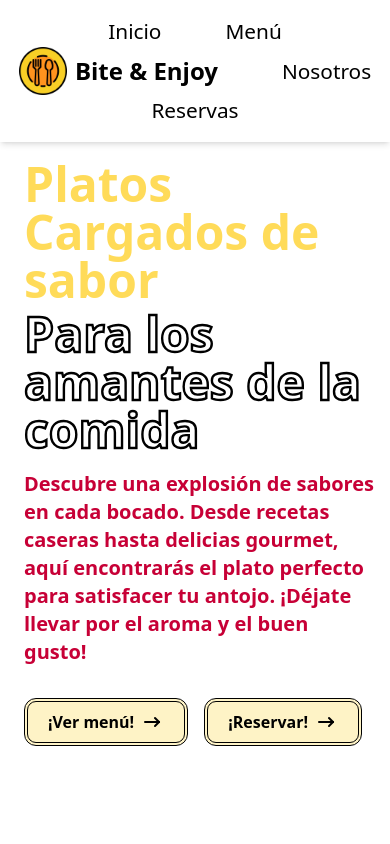
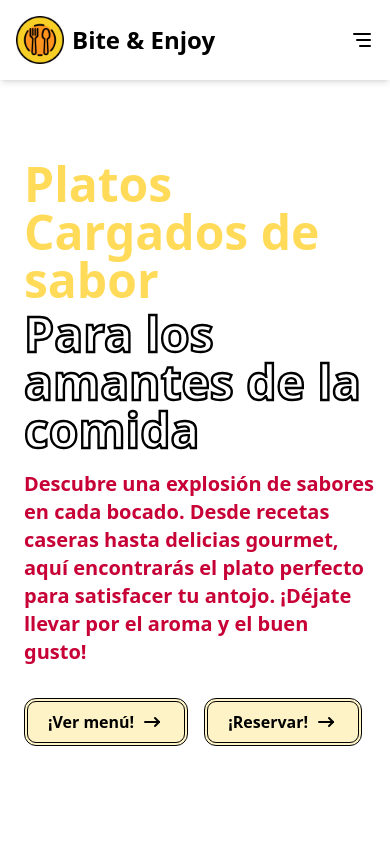
Before and after one commit to EmmanuellSk8/restaurant-react, a React (Vite) app: page / in a window 390 px wide. Shown: the top 844 px of the page. Built offline with nearby package versions, Linux system fonts and the light colour scheme.

Commit message:
header responsive completed

```diff
--- a/src/App.jsx
+++ b/src/App.jsx
@@ -6,6 +6,10 @@ import About from './components/About';
 import ContainerMenu from './components/ContainerMenu';
 import Footer from './components/Footer';
 import Header from './components/Header';
+import CreateReservation from './components/CreateReservation';
+import GetReservation from './components/GetReservation';
+import UpdateReservation from './components/UpdateReservation';
+import DeleteReservation from './components/DeleteReservation';
 
 
 function App() {
--- /dev/null
+++ b/src/components/ContainerReservation.jsx
@@ -0,0 +1,12 @@
+export default function ContainerReservation() {
+
+
+    return(
+
+        <>
+
+        <h1>RESERVATION</h1>
+
+        </>
+    )
+}
--- a/src/components/Footer.jsx
+++ b/src/components/Footer.jsx
@@ -15,16 +15,16 @@ export default function Footer() {
                         </a>
                         <ul class="flex flex-wrap items-center mb-6 text-sm font-medium text-gray-500 sm:mb-0 gap-2">
                             <li>
-                                <a href="#Hero" class="hover:underline me-4 md:me-6">Inicio</a>
+                                <a href="#Hero" class="hover:text-orange-400 hover:scale-110 duration-200 ease-in-out me-4 md:me-6">Inicio</a>
                             </li>
                             <li>
-                                <a href="#Menu" class="hover:underline me-4 md:me-6">Menú</a>
+                                <a href="#Menu" class="hover:text-orange-400 hover:scale-110 duration-200 ease-in-out me-4 md:me-6">Menú</a>
                             </li>
                             <li>
-                                <a href="#" class="hover:underline me-4 md:me-6">Reservar</a>
+                                <a href="#" class="hover:text-orange-400 hover:scale-110 duration-200 ease-in-out me-4 md:me-6">Reservar</a>
                             </li>
                             <li>
-                                <a href="#About" class="hover:underline me-4 md:me-6">Acerca de nosotros</a>
+                                <a href="#About" class="hover:text-orange-400 hover:scale-110 duration-200 ease-in-out me-4 md:me-6">Acerca de nosotros</a>
                             </li>
 
                         </ul>
--- a/src/components/Header.jsx
+++ b/src/components/Header.jsx
@@ -1,19 +1,62 @@
 import Logo from "../assets/icon.png";
+import { useState } from "react";
+import "../index.css"
 
-export default function Header(){
+export default function Header() {
 
-    return(
-        <header className="w-full flex justify-center p-4 bg-white shadow-md fixed top-0 z-10">
+    const [menuMobile, setMenuMobile] = useState(false);
+
+    const toggleMenu = () => {
+        setMenuMobile(!menuMobile);
+    };
+
+    return (
+
+        <>
+            <header id="menu" className="w-full justify-center p-4 bg-white shadow-md fixed top-0">
                 <nav className="header flex flex-wrap justify-center items-center gap-x-40">
                     <a href="#Hero" className="text-[1.3rem] font-medium hover:text-orange-400 hover:scale-110 duration-200 ease-in-out">Inicio</a>
                     <a href="#Menu" className="text-[1.3rem] font-medium hover:text-orange-400 hover:scale-110 duration-200 ease-in-out">Menú</a>
                     <a href="#Hero" className="flex items-center gap-2 cursor-pointer hover:scale-105 duration-100 ease-in-out">
-                <img src={Logo} alt="Logo" className="w-12 h-12"/>
+                        <img src={Logo} alt="Logo" className="w-12 h-12" />
                         <h1 className="text-2xl font-bold">Bite & Enjoy</h1>
                     </a>
                     <a href="#About" className="text-[1.3rem] font-medium hover:text-orange-400 hover:scale-110 duration-200 ease-in-out">Nosotros</a>
                     <a href="#contact" className="text-[1.3rem] font-medium hover:text-orange-400 hover:scale-110 duration-200 ease-in-out">Reservas</a>
                 </nav>
             </header>
+
+            <div className="flex w-full fixed top-0 z-10">
+
+            <header id="menuMobile" className="w-full flex justify-center p-4 bg-white shadow-md top-0 z-10 fixed">
+
+                <div className="flex items-center gap-4 justify-between w-full">
+                    <a href="#Hero" className="flex items-center gap-2 cursor-pointer hover:scale-105 duration-100 ease-in-out">
+                        <img src={Logo} alt="Logo" className="w-12 h-12" />
+                        <h1 className="text-2xl font-bold">Bite & Enjoy</h1>
+                    </a>
+                    <p onClick={toggleMenu} id="btnMenuMobile" className="flex text-xl items-center font-semibold cursor-pointer">
+                    <svg  xmlns="http://www.w3.org/2000/svg"  width="24"  height="24"  viewBox="0 0 24 24"  fill="none"  stroke="currentColor"  stroke-width="2"  stroke-linecap="round"  stroke-linejoin="round"  class="icon icon-tabler icons-tabler-outline icon-tabler-menu-deep"><path stroke="none" d="M0 0h24v24H0z" fill="none"/><path d="M4 6h16" /><path d="M7 12h13" /><path d="M10 18h10" /></svg>
+                    </p>
+                </div>
+            </header>
+
+            {menuMobile && (
+
+                <div id="menuMobile" className="w-full flex justify-center">
+
+                    <nav id="menuMobile2" className="flex-col gap-6 py-6 gap-x-40 mt-20 border-t-2 duration-500 ease-in-out bg-white shadow-md w-full flex items-center z-10">
+                        <a href="#Hero" className="text-[1.3rem] font-medium hover:text-orange-400 hover:scale-110 duration-200 ease-in-out">Inicio</a>
+                        <a href="#Menu" className="text-[1.3rem] font-medium hover:text-orange-400 hover:scale-110 duration-200 ease-in-out">Menú</a>
+                        <a href="#About" className="text-[1.3rem] font-medium hover:text-orange-400 hover:scale-110 duration-200 ease-in-out">Nosotros</a>
+                        <a href="#contact" className="text-[1.3rem] font-medium hover:text-orange-400 hover:scale-110 duration-200 ease-in-out">Reservas</a>
+
+                    </nav>
+                </div>
+        )}
+        </div>
+        </>
+
+
     )
 }
--- a/src/index.css
+++ b/src/index.css
@@ -5,37 +5,30 @@
   overflow-x: hidden;
 }
 
-body{
-  transition: 700ms ;
+body {
+  transition: 700ms;
 }
 
-#menu {
-  background: #ffebfe;
-  width: 100%;
-  padding-top: 3rem;
-  padding-bottom: 3rem;
-}
-
-.txt-transparent-hero{
-  -webkit-text-stroke-width:2.4px ;
-  -webkit-text-stroke-color: black ;
+.txt-transparent-hero {
+  -webkit-text-stroke-width: 2.4px;
+  -webkit-text-stroke-color: black;
 }
 
 
 @media screen and (max-width:342px) {
-  .container-btns-reservation{
+  .container-btns-reservation {
     justify-content: center;
   }
 
 }
 
 @media screen and (max-width:440px) {
-  .container-btns-delete{
+  .container-btns-delete {
     width: 100%;
     justify-content: center;
   }
 
-  #ModalDelete p{
+  #ModalDelete p {
     width: 100%;
   }
 
@@ -45,12 +38,63 @@ body{
 
 }
 
-.btns-hero.menu:hover svg{
+/* @keyframes menuMobile {
+  0% {
+    transform: translateX(-100%);
+  }
+
+  100% {
+    transform: translateX(0);
+  }
+} */
+
+@keyframes menuMobile {
+  0% {
+    transform: translateY(-100%);
+  }
+
+  100% {
+    transform: translateY(0);
+  }
+
+}
+
+@keyframes fade {
+  0% {
+    transform: translateX(-100%);
+  }
+
+  100% {
+    transform: translateX(0);
+  }
+
+}
+
+
+#menuMobile {
+  animation: menuMobile 0.9s ease-in-out;
+  display: none;
+}
+
+
+@media screen and (max-width: 900px) {
+  #menuMobile {
+    display: flex;
+
+  }
+
+  #menu {
+    display: none;
+  }
+
+}
+
+.btns-hero.menu:hover .svg {
   rotate: 90deg;
   transform: scale(1.2);
 }
 
-.btns-hero.reservar:hover svg{
+.btns-hero.reservar:hover .svg {
   rotate: -45deg;
   transform: scale(1.2);
 }
@@ -100,12 +144,10 @@ body{
   }
 }
 
-
 @media screen and (max-width:1170px) {
-  .header{
-  column-gap: 4rem;
+  .header {
+    column-gap: 4rem;
   }
-
 }
 
 input::placeholder {
@@ -137,7 +179,7 @@ input[type="datatime-local"]:hover {
   color: orange;
 }
 
-input:focus{
+input:focus {
   border: 4px orange solid;
   outline: orange;
 }
```
Lines whose indentation alone changed are shown as unchanged.
